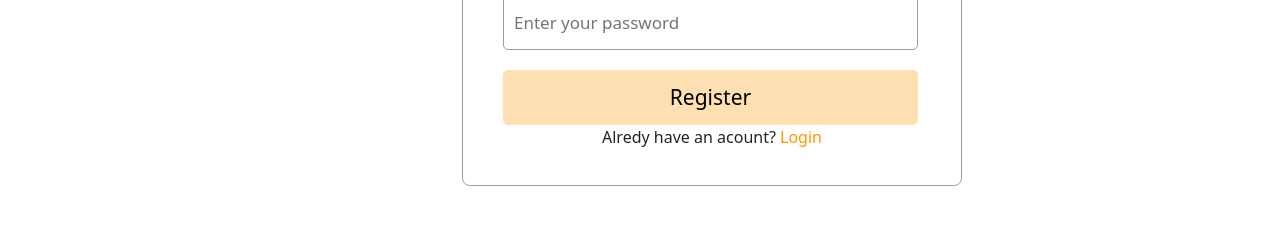
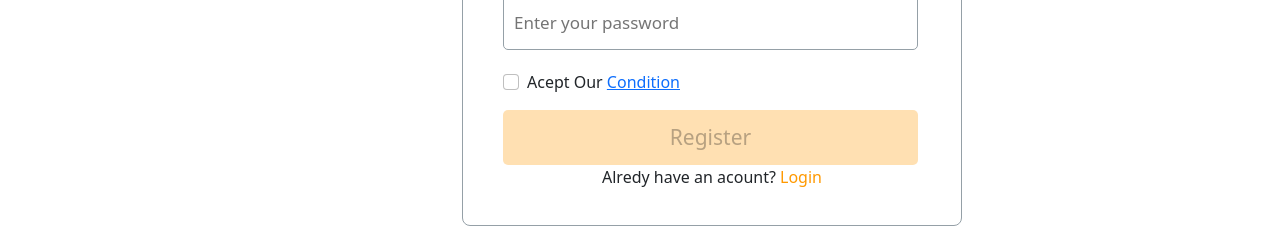
Before and after one commit to sorifulislamfahim/Praaxis-Larning-Coching-Center, a React (Create React App) app: page /register in a window 1280 px wide. Shown: the part 521-749 px from the top of the page. Built offline with nearby package versions, Linux system fonts and the light colour scheme; no server answers.

Commit message:
added condition part

```diff
--- a/src/conrtext/AuthProvider/AuthProvider.js
+++ b/src/conrtext/AuthProvider/AuthProvider.js
@@ -1,6 +1,6 @@
 import React from 'react';
 import { createContext } from 'react';
-import {createUserWithEmailAndPassword, getAuth, onAuthStateChanged, signInWithEmailAndPassword, signInWithPopup, signOut} from 'firebase/auth';
+import {createUserWithEmailAndPassword, getAuth, onAuthStateChanged, signInWithEmailAndPassword, signInWithPopup, signOut, updateProfile} from 'firebase/auth';
 import app from '../../firebase/firebase.config';
 import { useState } from 'react';
 import { useEffect } from 'react';
@@ -44,8 +44,12 @@ const AuthProvider = ({children}) => {
         return signInWithEmailAndPassword(auth, email, password)
     }
 
+    const updateUserProfile = (profile) => {
+        return updateProfile(auth.currentUser, profile)
+    }
 
-    const authInfo = {user, loading, providerLogIn, logOut, createUser, logInUser}
+
+    const authInfo = {user, loading, updateUserProfile, providerLogIn, logOut, createUser, logInUser}
 
     return (
         <AuthContext.Provider value={authInfo}>
--- /dev/null
+++ b/src/pages/ChakCondition/ChackCondition.js
@@ -0,0 +1,13 @@
+import React from 'react';
+import { Link } from 'react-router-dom';
+
+const ChackCondition = () => {
+    return (
+        <div>
+            <h3>Heare is Our Conditions</h3>
+            <p>Go Back to: <Link to='/register'>Registration</Link></p>
+        </div>
+    );
+};
+
+export default ChackCondition;
--- a/src/pages/LogIn/Register/Register.js
+++ b/src/pages/LogIn/Register/Register.js
@@ -1,11 +1,13 @@
 import React, { useContext } from 'react';
 import { useState } from 'react';
 import { Link, useNavigate } from 'react-router-dom';
+import Form from 'react-bootstrap/Form';
 import { AuthContext } from '../../../conrtext/AuthProvider/AuthProvider';
 
 const Register = () => {
-    const {createUser} = useContext(AuthContext);
+    const {createUser, updateUserProfile} = useContext(AuthContext);
     const [error, setError] = useState('');
+    const [acepted, setAcepted] = useState(false);
     const navigate = useNavigate();
 
 
@@ -25,6 +27,7 @@ const Register = () => {
             form.reset();
             setError('');
             navigate('/login')
+            handleUpdateUserProfile(name, photoURL)
 
         })
         .catch(error => {
@@ -32,6 +35,21 @@ const Register = () => {
             setError(error.message);
         })
     }
+
+    const handleAcepted = (event) => {
+        setAcepted(event.target.checked)
+    }
+
+    const handleUpdateUserProfile = (name, photoURL) => {
+        const profile = {
+            displayName: name,
+            photoURL: photoURL
+        }
+        updateUserProfile(profile)
+        .then( () => {})
+        .catch(error => console.error(error))
+    }
+
     return (
         <div className='from-container'>
             <h2 className='from-title'>Register</h2>
@@ -52,9 +70,13 @@ const Register = () => {
                     <label htmlFor="password">Password</label>
                     <input type="password" name="password" placeholder='Enter your password' required />
                 </div>
-
                 <p className='text-danger'>{error} </p>
-                <input className='btn-login' type="submit" value="Register" />
+                <Form.Group className="mb-3" controlId="formBasicCheckbox">
+                    <Form.Check type="checkbox"
+                    onClick={handleAcepted}
+                    label={<>Acept Our <Link to='/condition'>Condition</Link></>}/>
+                </Form.Group>
+                <input disabled={!acepted} className='btn-login' type="submit" value="Register" />
                 <p className='external'>Alredy have an acount?<Link to='/login'> Login</Link></p>
             </form>
         </div>
--- a/src/routes/Router/Router.js
+++ b/src/routes/Router/Router.js
@@ -1,6 +1,7 @@
 import { createBrowserRouter } from "react-router-dom";
 import Main from "../../layouts/Main";
 import Blogs from "../../pages/Blogs/Blogs";
+import ChackCondition from "../../pages/ChakCondition/ChackCondition";
 import Course from "../../pages/Course/Course";
 import Courses from "../../pages/Courses/Courses";
 import Home from "../../pages/Home/Home";
@@ -43,6 +44,10 @@ export const router = createBrowserRouter([
                 element: <Register></Register>
             },
             {
+                path: '/condition',
+                element: <ChackCondition></ChackCondition>
+            },
+            {
                 path: '/blogs',
                 element: <Blogs></Blogs>
             }
```
